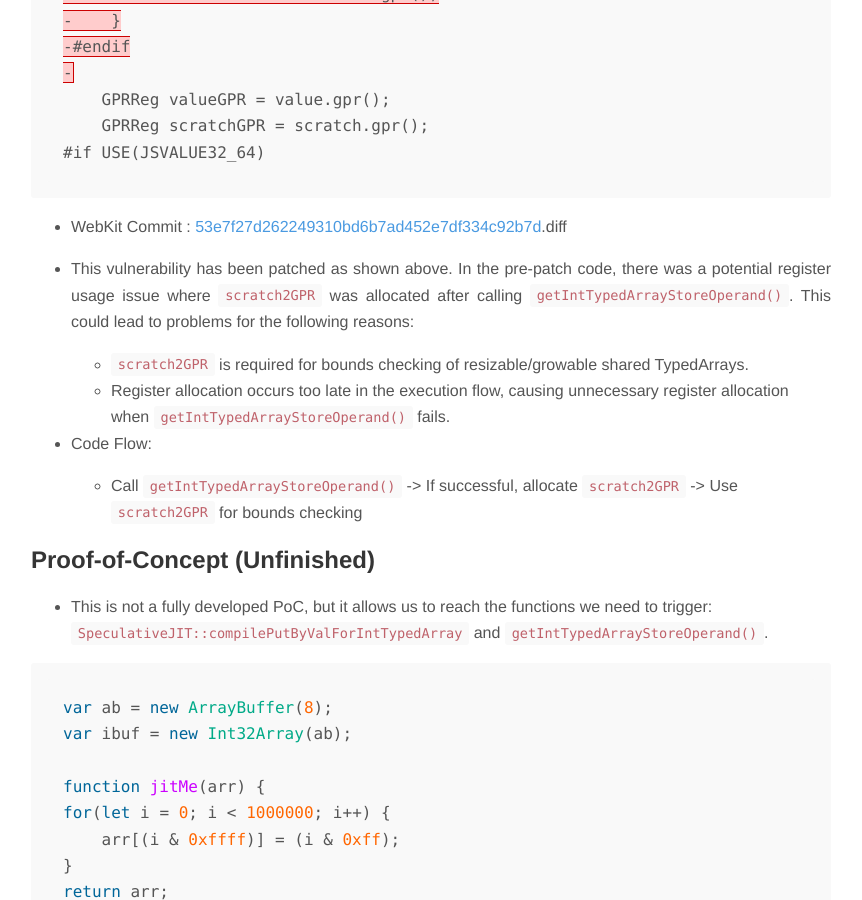
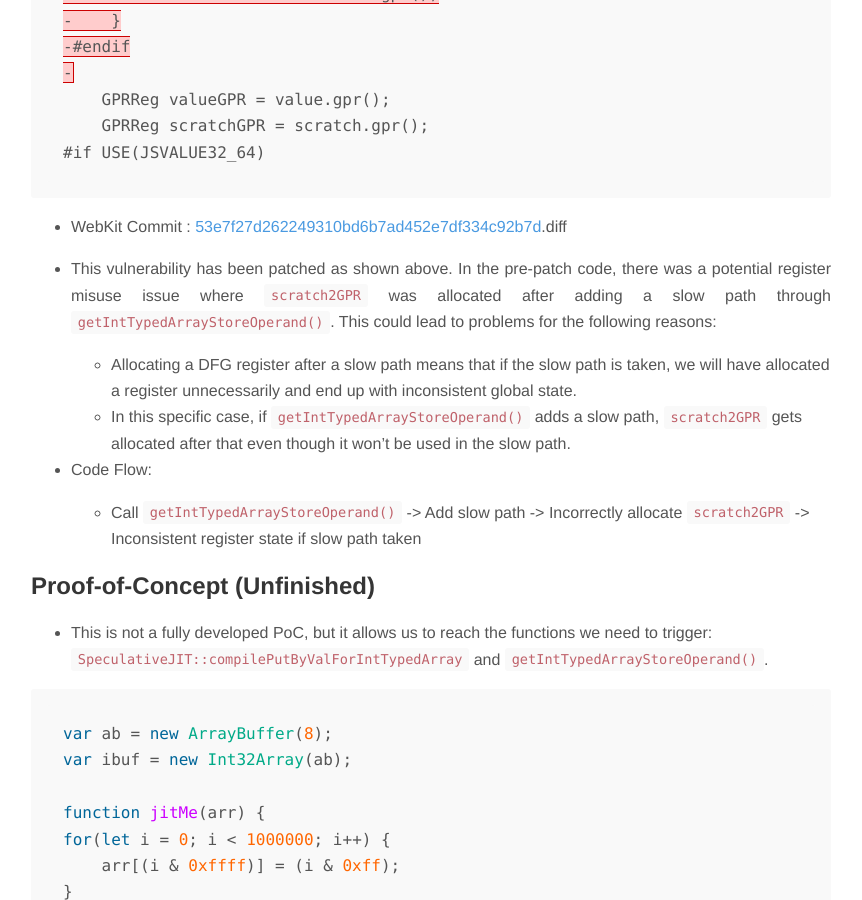
Before and after one commit to l33d0hyun/l33d0hyun.github.io, a Jekyll site: the page built from _posts/2024-12-01-CVE-2024-44308.md, in a window 1280 px wide and 900 px high, scrolled down 1611 px. Shown: the whole window, without its empty margins (209-1071 px from the left). Built offline with Jekyll 4.4.1, drawn with Linux system fonts in a browser that asks for light colours; nearby versions of some CDN libraries.

Commit message:
Add_CVE-2024-44308

```diff
--- a/_posts/2024-12-01-CVE-2024-44308.md
+++ b/_posts/2024-12-01-CVE-2024-44308.md
@@ -57,13 +57,13 @@ index 356d52b21a120..d041b63e8ba98 100644
 - WebKit Commit : [53e7f27d262249310bd6b7ad452e7df334c92b7d](https://github.com/WebKit/WebKit/commit/53e7f27d262249310bd6b7ad452e7df334c92b7d).diff
 
 
-- This vulnerability has been patched as shown above. In the pre-patch code, there was a potential register usage issue where `scratch2GPR` was allocated after calling `getIntTypedArrayStoreOperand()`. This could lead to problems for the following reasons:
+- This vulnerability has been patched as shown above. In the pre-patch code, there was a potential register misuse issue where `scratch2GPR` was allocated after adding a slow path through `getIntTypedArrayStoreOperand()`. This could lead to problems for the following reasons:
 
-    - `scratch2GPR` is required for bounds checking of resizable/growable shared TypedArrays.
-    - Register allocation occurs too late in the execution flow, causing unnecessary register allocation when `getIntTypedArrayStoreOperand()` fails.
+  - Allocating a DFG register after a slow path means that if the slow path is taken, we will have allocated a register unnecessarily and end up with inconsistent global state.
+  - In this specific case, if `getIntTypedArrayStoreOperand()` adds a slow path, `scratch2GPR` gets allocated after that even though it won't be used in the slow path.
 
 - Code Flow:
-  - Call `getIntTypedArrayStoreOperand()` -> If successful, allocate `scratch2GPR` -> Use `scratch2GPR` for bounds checking
+  - Call `getIntTypedArrayStoreOperand()` -> Add slow path -> Incorrectly allocate `scratch2GPR` -> Inconsistent register state if slow path taken
 
 ## Proof-of-Concept (Unfinished)
 - This is not a fully developed PoC, but it allows us to reach the functions we need to trigger: `SpeculativeJIT::compilePutByValForIntTypedArray` and `getIntTypedArrayStoreOperand()`.
```
